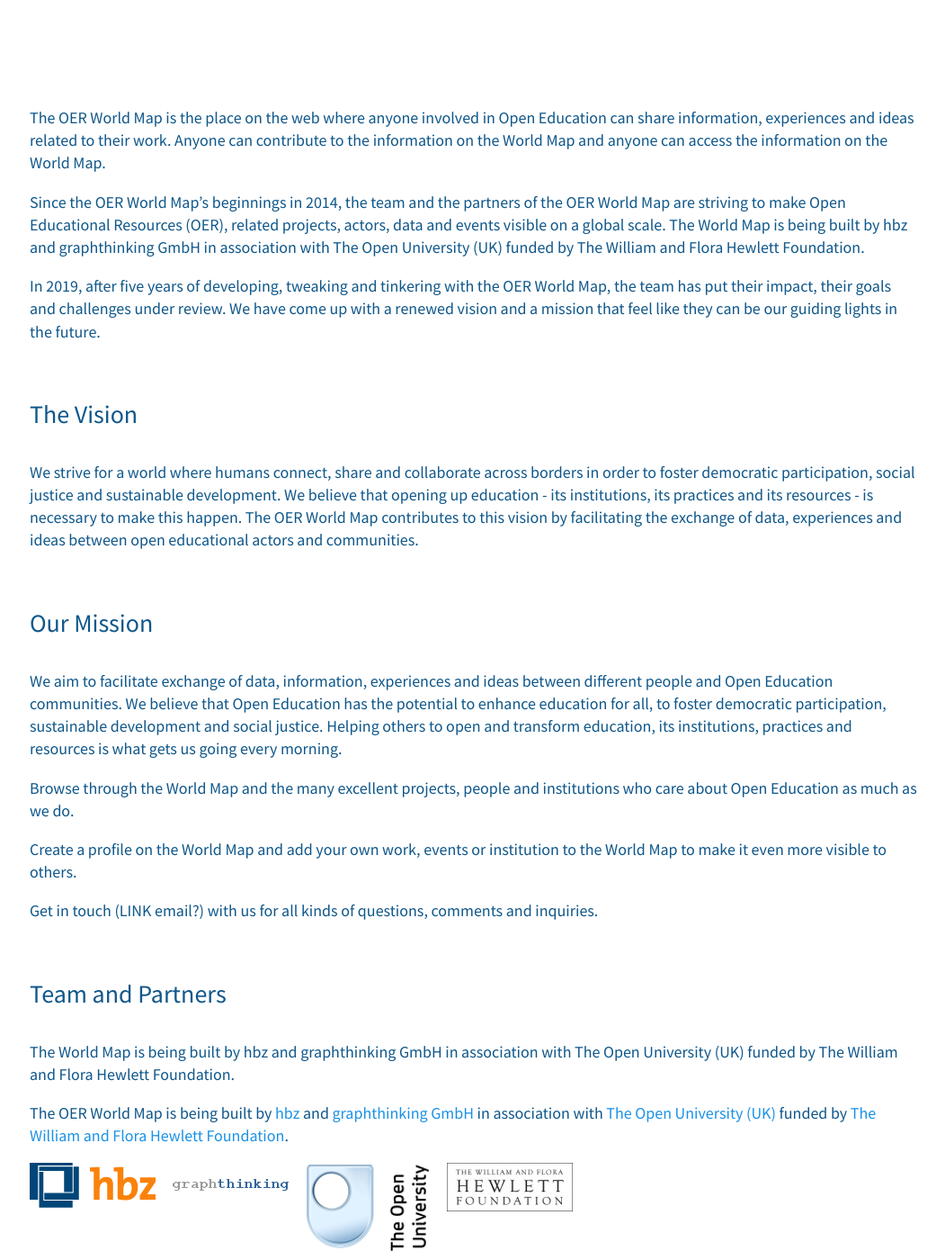
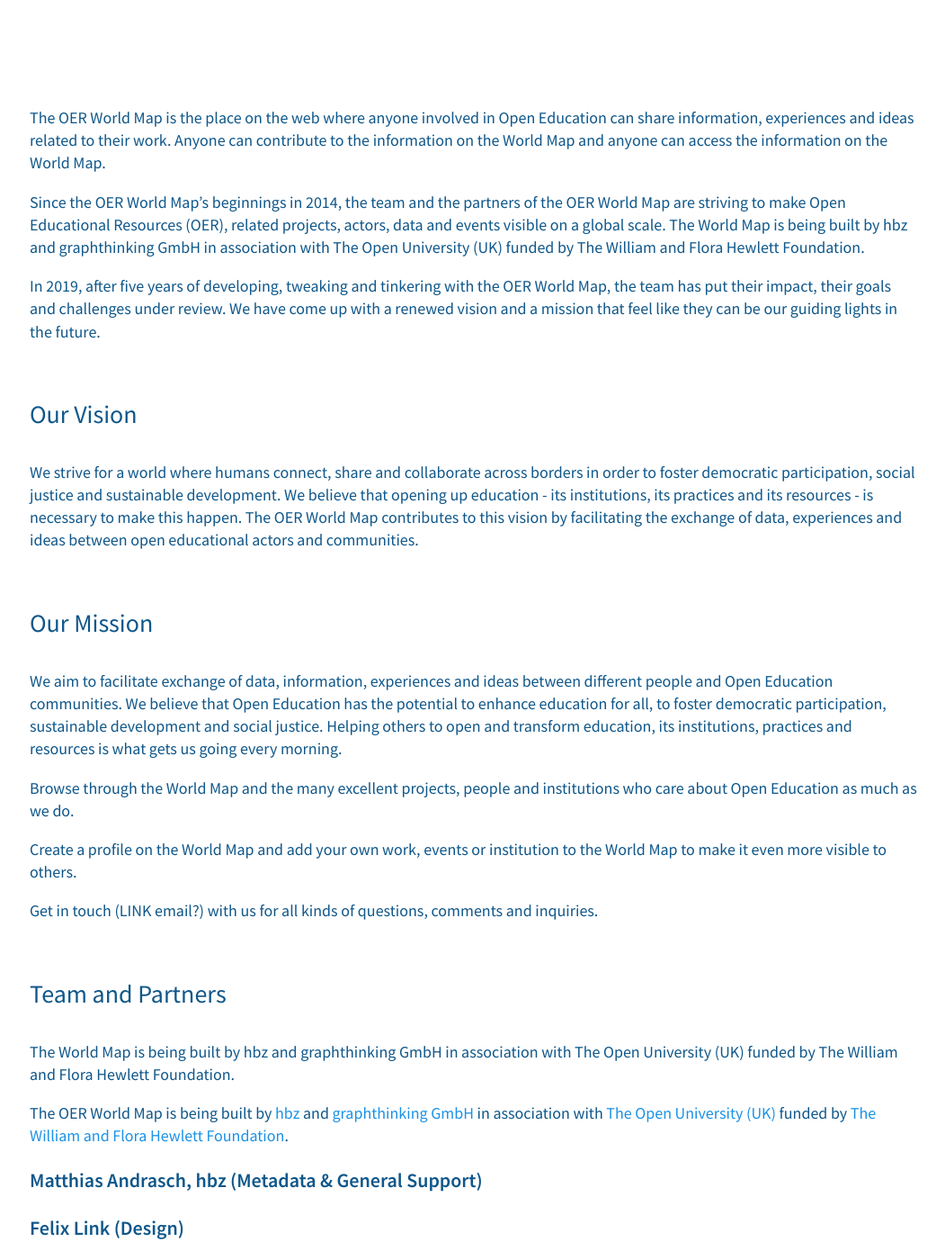
Before and after one commit to hbz/oerworldmap-ui, a Jekyll site: the page built from docs/about.md, in a window 1280 px wide and 1400 px high. Shown: the whole window at 90% size, without its empty margins (113-1164 px from the left). Built offline with Jekyll 4.4.1, drawn with Linux system fonts in a browser that asks for light colours; nearby versions of some CDN libraries; comment, search, counter and statistics services are not loaded; a style sheet for code colours, icons or effects is not loaded; some of the changed text lies outside the part shown; grey boxes are pictures that could not be loaded.

Commit message:
Remove some images and update title

```diff
--- a/docs/about.md
+++ b/docs/about.md
@@ -8,7 +8,7 @@
 
 In 2019, after five years of developing, tweaking and tinkering with the OER World Map, the team has put their impact, their goals and challenges under review. We have come up with a renewed vision and a mission that feel like they can be our guiding lights in the future.
 
-## The Vision
+## Our Vision
 
 We strive for a world where humans connect, share and collaborate across borders in order to foster democratic participation, social justice and sustainable development. We believe that opening up education - its institutions, its practices and its resources - is necessary to make this happen. The OER World Map contributes to this vision by facilitating the exchange of data, experiences and ideas between open educational actors and communities.
 
@@ -26,27 +26,8 @@
 
 The World Map is being built by hbz and graphthinking GmbH in association with The Open University (UK) funded by The William and Flora Hewlett Foundation.
 
-<!-- <img style="width:100%;" src="/assets/images/open-control-room.jpg" title="The OER World Map seen as 'operations room' for the open education community"> -->
-
 The OER World Map is being built by [hbz](http://www.hbz-nrw.de) and [graphthinking GmbH](http://www.graphthinking.com) in association with [The Open University (UK)](http://www.open.ac.uk/) funded by [The William and Flora Hewlett Foundation](http://www.hewlett.org/).
 
-![hbz](/assets/images/image06.gif) ![graphthinkingGmbH](/assets/images/image10.png) ![The Open University](/assets/images/image07.png) ![The William and Flora Hewlett Foundation](/assets/images/image04.jpg)
-
-
-<div style="clear: both;">
-  <p xmlns:dct="http://purl.org/dc/terms/" >
-    To the extent possible under law,
-    <a rel="dct:publisher"
-      href="https://www.hbz-nrw.de/">
-      <span property="dct:title">hbz</span></a>
-    has waived all copyright and related or neighboring rights to
-    <span property="dct:title">OER World Map data</span>.
-    <a rel="license"
-      href="http://creativecommons.org/publicdomain/zero/1.0/">
-      <img src="http://i.creativecommons.org/p/zero/1.0/88x31.png" style="border-style: none; float: none; margin: 0; position: relative; top: 10px;" alt="CC0" />
-    </a>
-  </p>
-</div>
 
 ### Matthias Andrasch, hbz (Metadata & General Support)
 
```
